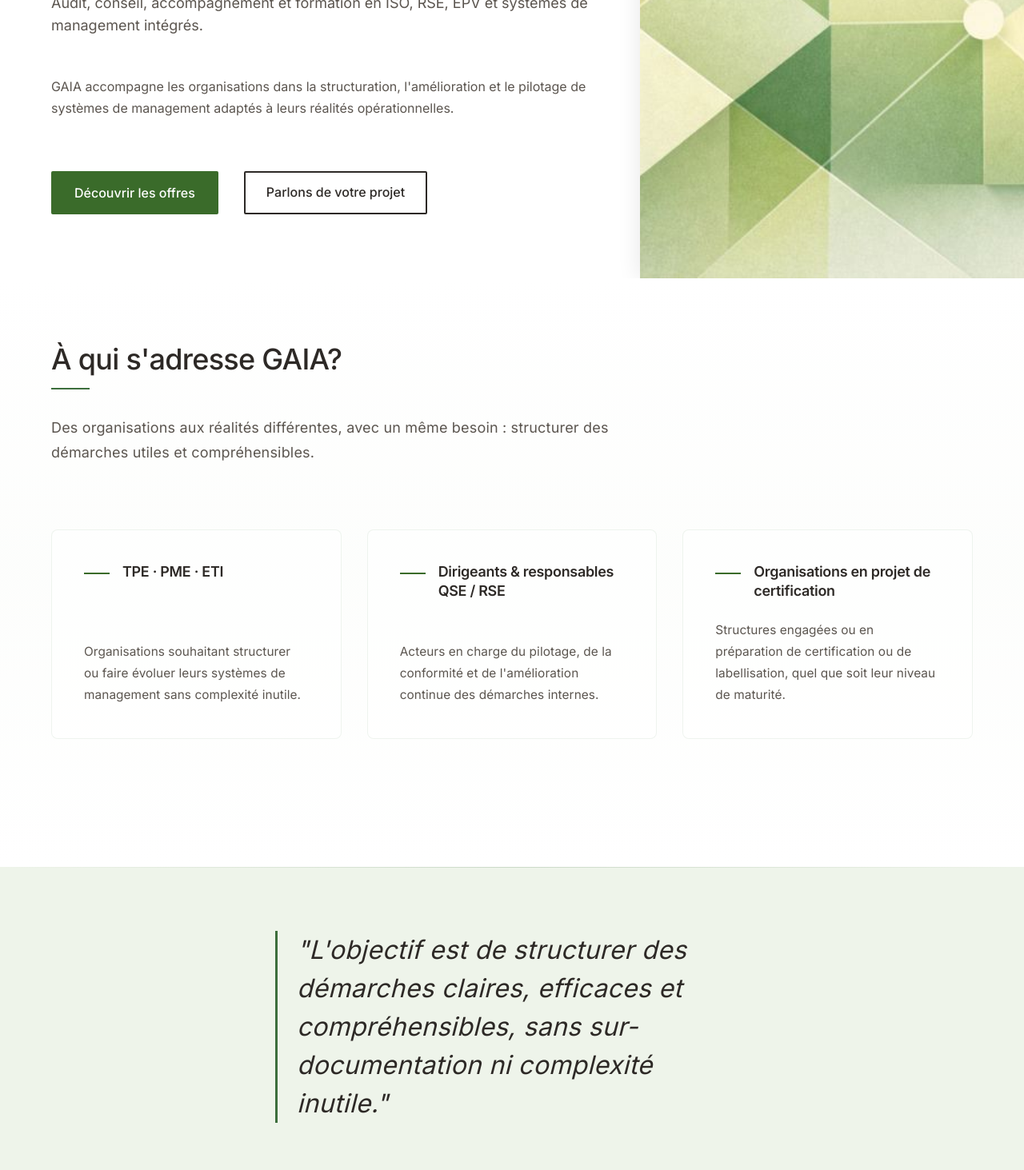
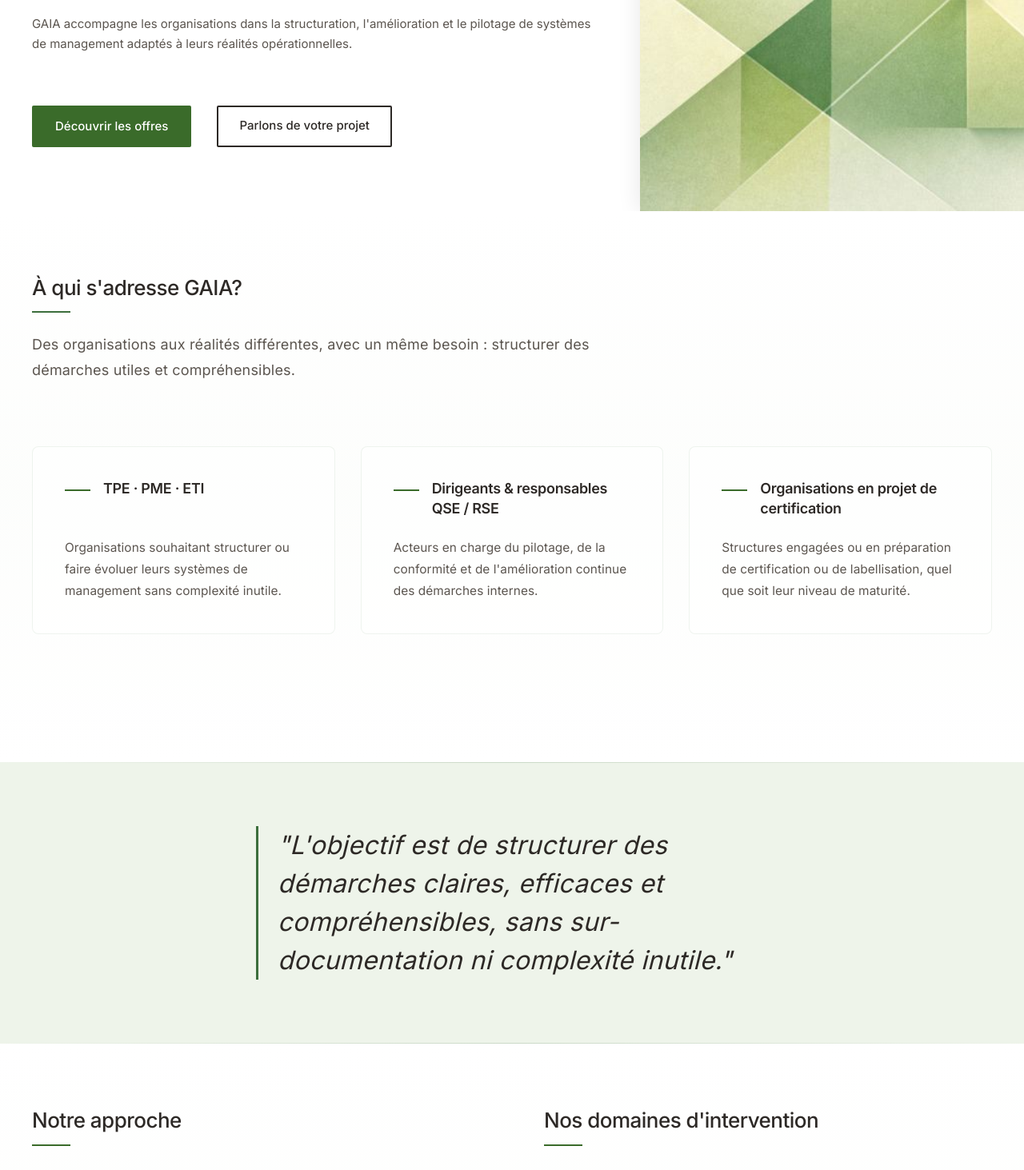
Before and after one commit to charles4nier/gaia, a Next.js app: page / in a window 1280 px wide. Shown: the part 460-1923 px from the top of the page at 80% size. Built offline with nearby package versions, Linux system fonts and the light colour scheme; no server answers.

Commit message:
Add mobile

```diff
--- a/features/home/Approach/style.scss
+++ b/features/home/Approach/style.scss
@@ -4,12 +4,12 @@
 	position: relative;
 
 	&__title {
-		font-family: var(--font-inter), sans-serif;
-		font-size: clamp(28px, 3vw, 36px);
-		font-weight: 500;
+		font-family: $font-family-primary;
+		font-size: $h2-size-desktop;
+		font-weight: $font-weight-medium;
 		color: $black-primary;
 		letter-spacing: -0.02em;
-		line-height: 1.2;
+		line-height: $line-height-tight;
 		margin-bottom: $spacing-lg; // 24px
 		text-align: left;
 		position: relative;
@@ -23,7 +23,7 @@
 			left: 0;
 			width: 48px;
 			height: 2px;
-			background: #3c6e3c;
+			background: $accent-green;
 		}
 	}
 
@@ -37,6 +37,38 @@
 		letter-spacing: 0.01em;
 		margin-bottom: $spacing-5xl; // 80px
 		text-align: left;
+	}
+
+	/* --- Desktop moyen (≤ 1280px) --- */
+	@media (max-width: $breakpoint-lg) {
+		&__title {
+			font-size: $h2-size-lg;
+		}
+	}
+
+	/* --- Tablette (≤ 1024px) --- */
+	@media (max-width: $breakpoint-md) {
+		&__title {
+			font-size: $h2-size-md;
+		}
+	}
+
+	/* --- Mobile (≤ 768px) --- */
+	@media (max-width: $breakpoint-sm) {
+		&__title {
+			font-size: $h2-size-sm;
+		}
+
+		&__subtitle {
+			margin-bottom: $spacing-2xl; // 80px
+		}
+	}
+
+	/* --- Petit Mobile (≤ 480px) --- */
+	@media (max-width: $breakpoint-xs) {
+		&__title {
+			font-size: $h2-size-xs;
+		}
 	}
 }
 
@@ -103,7 +135,7 @@
 		letter-spacing: 0.015em;
 	}
 
-	@media (max-width: 768px) {
+	@media (max-width: $breakpoint-sm) {
 		grid-template-columns: 1fr;
 		gap: 0;
 
--- a/features/home/Domains/style.scss
+++ b/features/home/Domains/style.scss
@@ -4,12 +4,12 @@
 	position: relative;
 
 	&__title {
-		font-family: var(--font-inter), sans-serif;
-		font-size: clamp(28px, 3vw, 36px);
-		font-weight: 500;
+		font-family: $font-family-primary;
+		font-size: $h2-size-desktop;
+		font-weight: $font-weight-medium;
 		color: $black-primary;
 		letter-spacing: -0.02em;
-		line-height: 1.2;
+		line-height: $line-height-tight;
 		margin-bottom: $spacing-4xl; // 64px
 		text-align: left;
 		position: relative;
@@ -23,7 +23,7 @@
 			left: 0;
 			width: 48px;
 			height: 2px;
-			background: #3c6e3c;
+			background: $accent-green;
 		}
 	}
 
@@ -66,12 +66,38 @@
 		}
 	}
 
-	@media (max-width: 768px) {
+	/* --- Desktop moyen (≤ 1280px) --- */
+	@media (max-width: $breakpoint-lg) {
+		&__title {
+			font-size: $h2-size-lg;
+		}
+	}
+
+	/* --- Tablette (≤ 1024px) --- */
+	@media (max-width: $breakpoint-md) {
+		&__title {
+			font-size: $h2-size-md;
+		}
+	}
+
+	/* --- Mobile (≤ 768px) --- */
+	@media (max-width: $breakpoint-sm) {
 		padding: $spacing-3xl 0;
+
+		&__title {
+			font-size: $h2-size-sm;
+		}
 
 		&__wrapper {
 			grid-template-columns: 1fr;
 			gap: $spacing-xl;
 		}
 	}
+
+	/* --- Petit Mobile (≤ 480px) --- */
+	@media (max-width: $breakpoint-xs) {
+		&__title {
+			font-size: $h2-size-xs;
+		}
+	}
 }
--- a/features/home/TargetAudience/style.scss
+++ b/features/home/TargetAudience/style.scss
@@ -12,13 +12,13 @@
 	}
 
 	&__title {
-		font-family: var(--font-inter), sans-serif;
-		font-size: clamp(28px, 3vw, 36px);
-		font-weight: 500;
+		font-family: $font-family-primary;
+		font-size: $h2-size-desktop;
+		font-weight: $font-weight-medium;
 		color: $black-primary;
 		letter-spacing: -0.02em; // Légère compression pour élégance
-		line-height: 1.2;
-		margin-bottom: $spacing-xl; // 32px - espacement plus généreux après titre
+		line-height: $line-height-tight;
+		margin-bottom: $title-margin-bottom-desktop;
 		position: relative;
 		padding-bottom: $spacing-md;
 
@@ -133,10 +133,20 @@
 		}
 	}
 
-	@media (max-width: 1024px) {
+	/* --- Desktop moyen (≤ 1280px) --- */
+	@media (max-width: $breakpoint-lg) {
+		&__title {
+			font-size: $h2-size-lg;
+			margin-bottom: $title-margin-bottom-tablet;
+		}
+	}
+
+	/* --- Tablette (≤ 1024px) --- */
+	@media (max-width: $breakpoint-md) {
 		padding: $spacing-4xl 0; // 64px sur tablette
 
 		&__title {
+			font-size: $h2-size-md;
 			margin-bottom: $spacing-lg; // 24px
 		}
 
@@ -161,10 +171,12 @@
 		}
 	}
 
-	@media (max-width: 768px) {
+	/* --- Mobile (≤ 768px) --- */
+	@media (max-width: $breakpoint-sm) {
 		padding: $spacing-3xl 0; // 48px sur mobile
 
 		&__title {
+			font-size: $h2-size-sm;
 			margin-bottom: $spacing-lg; // 24px
 		}
 
@@ -187,4 +199,11 @@
 			padding: $spacing-3xl 0; // 48px
 		}
 	}
+
+	/* --- Petit Mobile (≤ 480px) --- */
+	@media (max-width: $breakpoint-xs) {
+		&__title {
+			font-size: $h2-size-xs;
+		}
+	}
 }
--- a/shared/styles/index.scss
+++ b/shared/styles/index.scss
@@ -29,7 +29,7 @@
 
 body {
 	width: 100%;
-	line-height: 1.5;
+	line-height: $line-height-normal;
 	padding-top: 60px;
 	padding-bottom: 400px;
 	background-color: $black-primary;
@@ -37,6 +37,11 @@
 
 	> * {
 		pointer-events: auto;
+	}
+
+	@media (max-width: $breakpoint-sm) {
+		padding-top: 60px;
+		padding-bottom: 653px;
 	}
 }
 
@@ -70,31 +75,41 @@
 	list-style: none;
 }
 
+/* =========================
+   📝 Typography Base Styles
+   ========================= */
+
 h1,
 h2,
 h3 {
-	font-family: var(--font-inter), sans-serif;
+	font-family: $font-family-primary;
+	font-weight: $font-weight-medium;
+	line-height: $line-height-tight;
+	color: $black-primary;
 }
 
 h1 {
-	font-weight: 500;
+	font-size: $h1-size-desktop;
+	font-weight: $font-weight-medium;
 }
 
 h2 {
-	font-weight: 500;
-	font-size: 30px;
-	margin-bottom: 20px;
+	font-size: $h2-size-desktop;
+	font-weight: $font-weight-medium;
+	margin-bottom: $title-margin-bottom-desktop;
 }
 
 h3 {
-	font-weight: 500;
+	font-size: $h3-size-desktop;
+	font-weight: $font-weight-medium;
 }
 
 p {
 	color: $black-primary;
-	font-family: var(--font-inter), sans-serif;
-	font-size: 16px;
-	font-weight: 400; /* regular */
+	font-family: $font-family-primary;
+	font-size: $body-size-desktop;
+	font-weight: $font-weight-regular;
+	line-height: $line-height-relaxed;
 }
 
 /* =========================
@@ -102,58 +117,44 @@
    ========================= */
 
 .text-level-1 {
-	font-family: var(--font-inter), sans-serif;
-	font-size: $text-size-level-1;
-	font-weight: 400;
+	font-family: $font-family-primary;
+	font-size: $text-size-level-1-desktop;
+	font-weight: $font-weight-regular;
 	color: $black-primary;
-	line-height: 1.6;
+	line-height: $line-height-relaxed;
 	margin: 0;
 }
 
 .text-level-2 {
-	font-family: var(--font-inter), sans-serif;
-	font-size: $text-size-level-2;
-	font-weight: 400;
+	font-family: $font-family-primary;
+	font-size: $text-size-level-2-desktop;
+	font-weight: $font-weight-regular;
 	color: $black-primary;
-	line-height: 1.7;
+	line-height: $line-height-loose;
 	margin: 0;
 }
 
 .text-level-3 {
-	font-family: var(--font-inter), sans-serif;
-	font-size: $text-size-level-3;
-	font-weight: 400;
+	font-family: $font-family-primary;
+	font-size: $text-size-level-3-desktop;
+	font-weight: $font-weight-regular;
 	color: $black-primary;
-	line-height: 1.6;
+	line-height: $line-height-relaxed;
 	margin: 0;
-}
-
-@media (max-width: 768px) {
-	.text-level-1 {
-		font-size: $text-size-level-1-mobile;
-	}
-
-	.text-level-2 {
-		font-size: $text-size-level-2-mobile;
-	}
-
-	.text-level-3 {
-		font-size: $text-size-level-3-mobile;
-	}
 }
 
 button,
 a,
 caption,
 li {
-	font-family: var(--font-inter), sans-serif;
-	font-size: 16px;
-	font-weight: 500; /* medium */
+	font-family: $font-family-primary;
+	font-size: $body-size-desktop;
+	font-weight: $font-weight-medium;
 }
 
 button,
 a {
-	font-weight: 500; /* medium */
+	font-weight: $font-weight-medium;
 	background: none;
 	padding: 14px 20px;
 	border: 1px solid transparent;
@@ -161,10 +162,14 @@
 	cursor: pointer;
 }
 
+/* =========================
+   📦 Container
+   ========================= */
+
 .container {
 	width: 100%;
-	max-width: 1600px;
-	padding: 0 $spacing-5xl;
+	max-width: $container-max-width-desktop;
+	padding: 0 $container-padding-x-desktop;
 	margin: 0 auto;
 }
 
@@ -172,18 +177,22 @@
 	border-radius: 9px;
 }
 
+/* =========================
+   🔘 Buttons
+   ========================= */
+
 .button-primary {
 	display: inline-block;
 	background-color: $accent-green;
 	color: $white;
 	padding: 14px 28px;
 	border-radius: 2px;
-	font-weight: 500; /* medium */
+	font-weight: $font-weight-medium;
 	text-align: center;
 	transition: background-color 0.3s ease;
 
 	&:hover {
-		background-color:$accent-green-dark;
+		background-color: $accent-green-dark;
 	}
 }
 
@@ -205,7 +214,7 @@
 	border: 2px solid $black-primary;
 	padding: 12px 26px;
 	border-radius: 2px;
-	font-weight: 500; /* medium */
+	font-weight: $font-weight-medium;
 	text-align: center;
 	transition: background-color 0.3s ease, color 0.3s ease;
 
@@ -221,12 +230,12 @@
 	color: $white;
 	padding: 14px 28px;
 	border-radius: 2px;
-	font-weight: 500; /* medium */
+	font-weight: $font-weight-medium;
 	text-align: center;
 	transition: background-color 0.3s ease;
 
 	&:hover {
-		background-color:$accent-green-dark;
+		background-color: $accent-green-dark;
 	}
 }
 
@@ -234,57 +243,147 @@
    📱 Breakpoints Responsive
    ========================= */
 
-@media (max-width: 1280px) {
+/* --- Desktop moyen (≤ 1280px) --- */
+@media (max-width: $breakpoint-lg) {
 	.container {
-		padding: 0 $spacing-4xl;
+		max-width: $container-max-width-tablet;
+		padding: 0 $container-padding-x-tablet;
+	}
+
+	h1 {
+		font-size: $h1-size-lg;
+	}
+
+	h2 {
+		font-size: $h2-size-lg;
+		margin-bottom: $title-margin-bottom-tablet;
+	}
+
+	h3 {
+		font-size: $h3-size-lg;
+	}
+
+	p {
+		font-size: $body-size-lg;
+	}
+
+	.text-level-1 {
+		font-size: $text-size-level-1-mobile;
+	}
+
+	.text-level-2 {
+		font-size: $text-size-level-2-mobile;
+	}
+
+	.text-level-3 {
+		font-size: $text-size-level-3-mobile;
+	}
+
+	button,
+	a,
+	caption,
+	li {
+		font-size: $body-size-lg;
 	}
 }
 
-@media (max-width: 1100px) {
+/* --- Tablette (≤ 1024px) --- */
+@media (max-width: $breakpoint-md) {
 	.container {
-		max-width: 100%;
-		padding: 0 $spacing-3xl;
+		padding: 0 $container-padding-x-tablet;
+	}
+
+	h1 {
+		font-size: $h1-size-md;
+	}
+
+	h2 {
+		font-size: $h2-size-md;
+		margin-bottom: $title-margin-bottom-tablet;
+	}
+
+	h3 {
+		font-size: $h3-size-md;
+	}
+
+	p {
+		font-size: $body-size-md;
+	}
+
+	button,
+	a,
+	caption,
+	li {
+		font-size: $body-size-md;
 	}
 }
 
-@media (max-width: 1024px) {
+/* --- Mobile (≤ 768px) --- */
+@media (max-width: $breakpoint-sm) {
 	.container {
-		padding: 0 $spacing-2xl;
+		max-width: $container-max-width-mobile;
+		padding: 0 $container-padding-x-mobile;
+	}
+
+	h1 {
+		font-size: $h1-size-sm;
 	}
 
 	h2 {
-		font-size: 28px;
+		font-size: $h2-size-sm;
+		margin-bottom: $title-margin-bottom-mobile;
+	}
+
+	h3 {
+		font-size: $h3-size-sm;
+	}
+
+	p {
+		font-size: $body-size-sm;
+	}
+
+	.text-level-1 {
+		font-size: $text-size-level-1-mobile;
+	}
+
+	.text-level-2 {
+		font-size: $text-size-level-2-mobile;
+	}
+
+	.text-level-3 {
+		font-size: $text-size-level-3-mobile;
+	}
+
+	button,
+	a,
+	caption,
+	li {
+		font-size: $body-size-sm;
 	}
 }
 
-@media (max-width: 768px) {
-	body {
-		padding-top: 70px;
-		padding-bottom: 653px;
+/* --- Petit Mobile (≤ 480px) --- */
+@media (max-width: $breakpoint-xs) {
+	.container {
+		padding: 0 $container-padding-x-xs;
 	}
 
-	.container {
-		padding: 0 $spacing-xl;
+	h1 {
+		font-size: $h1-size-xs;
 	}
 
 	h2 {
-		font-size: 26px;
-	}
-}
-
-@media (max-width: 480px) {
-	.container {
-		padding: 0 $spacing-md;
+		font-size: $h2-size-xs;
+		margin-bottom: $title-margin-bottom-mobile;
 	}
 
-	h2 {
-		font-size: 24px;
-		margin-bottom: 15px;
+	h3 {
+		font-size: $h3-size-xs;
 	}
 
 	p,
 	button,
 	a {
-		font-size: 15px;
+		font-size: $body-size-xs;
 	}
 }
--- a/shared/styles/variables.scss
+++ b/shared/styles/variables.scss
@@ -30,6 +30,16 @@
 $shadow-strong: 0 8px 30px rgba(0, 0, 0, 0.12);
 
 /* =========================
+   📱 Design System - Breakpoints
+   ========================= */
+
+$breakpoint-xs: 480px;        // Petit mobile
+$breakpoint-sm: 768px;        // Mobile / Tablette portrait
+$breakpoint-md: 1024px;       // Tablette paysage
+$breakpoint-lg: 1280px;       // Desktop moyen
+$breakpoint-xl: 1600px;       // Desktop large
+
+/* =========================
    📏 Design System - Spacing
    ========================= */
 
@@ -45,8 +55,9 @@
 $spacing-5xl: 80px;  // 10x
 
 /* --- Padding sections (vertical) --- */
-$section-padding-y: $spacing-4xl;      // 64px
-$section-padding-y-mobile: $spacing-3xl; // 48px
+$section-padding-y-desktop: $spacing-5xl;      // 80px
+$section-padding-y-tablet: $spacing-4xl;      // 64px
+$section-padding-y-mobile: $spacing-3xl;       // 48px
 
 /* --- Espacements internes (entre éléments dans un container) --- */
 $content-gap-sm: $spacing-sm;   // 8px - entre éléments proches
@@ -55,23 +66,88 @@
 $content-gap-xl: $spacing-xl;   // 32px - entre sections internes
 
 /* --- Marges de titres --- */
-$title-margin-bottom: $spacing-xl;        // 32px
-$title-margin-bottom-mobile: $spacing-lg; // 24px
+$title-margin-bottom-desktop: $spacing-xl;        // 32px
+$title-margin-bottom-tablet: $spacing-lg;         // 24px
+$title-margin-bottom-mobile: $spacing-md;         // 16px
 
-/* --- Padding container interne (réduit pour éviter doublon avec section) --- */
-$container-padding-y: $spacing-2xl;      // 40px (déjà défini dans .container)
-$container-padding-y-mobile: $spacing-lg; // 24px
+/* --- Padding container interne --- */
+$container-padding-y-desktop: $spacing-2xl;      // 40px
+$container-padding-y-tablet: $spacing-xl;       // 32px
+$container-padding-y-mobile: $spacing-lg;        // 24px
 
 /* =========================
-   📝 Design System - Typography Hierarchy
+   📐 Design System - Container Max Widths
    ========================= */
 
-/* --- Tailles de texte hiérarchiques --- */
-$text-size-level-1: 18px;  // Texte principal secondaire (tagline, intro important)
-$text-size-level-2: 16px;  // Texte standard (body)
-$text-size-level-3: 14px;  // Texte secondaire (description, sous-titres)
+$container-max-width-desktop: 1600px;
+$container-max-width-tablet: 100%;
+$container-max-width-mobile: 100%;
 
-/* --- Mobile --- */
+/* --- Padding horizontal container --- */
+$container-padding-x-desktop: $spacing-5xl;      // 80px
+$container-padding-x-tablet: $spacing-2xl;      // 40px
+$container-padding-x-mobile: $spacing-xl;       // 32px
+$container-padding-x-xs: $spacing-md;            // 16px
+
+/* =========================
+   📝 Design System - Typography
+   ========================= */
+
+/* --- Font Family --- */
+$font-family-primary: var(--font-inter), sans-serif;
+
+/* --- Font Weights --- */
+$font-weight-regular: 400;
+$font-weight-medium: 500;
+$font-weight-semibold: 600;
+$font-weight-bold: 700;
+
+/* --- Line Heights --- */
+$line-height-tight: 1.2;
+$line-height-normal: 1.5;
+$line-height-relaxed: 1.6;
+$line-height-loose: 1.7;
+
+/* --- Desktop Typography (> 1280px) --- */
+$h1-size-desktop: clamp(32px, 3.5vw, 40px);  // 32-40px
+$h2-size-desktop: clamp(20px, 2.5vw, 28px);  // 20-28px
+$h3-size-desktop: clamp(18px, 2vw, 22px);    // 18-22px
+$body-size-desktop: 16px;
+$small-size-desktop: 14px;
+
+/* --- Desktop moyen Typography (≤ 1280px) --- */
+$h1-size-lg: clamp(30px, 3vw, 36px);         // 30-36px
+$h2-size-lg: clamp(20px, 2.3vw, 26px);       // 20-26px
+$h3-size-lg: clamp(17px, 1.8vw, 20px);      // 17-20px
+$body-size-lg: 15px;
+$small-size-lg: 13px;
+
+/* --- Tablette Typography (≤ 1024px) --- */
+$h1-size-md: clamp(30px, 4vw, 32px);         // 28-32px
+$h2-size-md: clamp(20px, 2.5vw, 24px);       // 20-24px
+$h3-size-md: clamp(16px, 2vw, 18px);         // 16-18px
+$body-size-md: 15px;
+$small-size-md: 13px;
+
+/* --- Mobile Typography (≤ 768px) --- */
+$h1-size-sm: clamp(30px, 4.5vw, 30px);       // 24-30px
+$h2-size-sm: clamp(20px, 3vw, 22px);         // 20-22px
+$h3-size-sm: clamp(15px, 2.5vw, 17px);       // 15-17px
+$body-size-sm: 15px;
+$small-size-sm: 13px;
+
+/* --- Petit Mobile Typography (≤ 480px) --- */
+$h1-size-xs: clamp(30px, 5vw, 28px);         // 22-28px
+$h2-size-xs: clamp(20px, 3.5vw, 20px);       // 20px fixe
+$h3-size-xs: clamp(14px, 3vw, 16px);         // 14-16px
+$body-size-xs: 14px;
+$small-size-xs: 12px;
+
+/* --- Tailles de texte hiérarchiques (classes utilitaires) --- */
+$text-size-level-1-desktop: 18px;
+$text-size-level-2-desktop: 16px;
+$text-size-level-3-desktop: 14px;
+
 $text-size-level-1-mobile: 16px;
 $text-size-level-2-mobile: 15px;
 $text-size-level-3-mobile: 13px;
```
Also changed, not shown: features/home/CTA/style.scss (+50 -9 lines), features/home/Hero/style.scss (+59 -23 lines), features/home/Why/style.scss (+42 -13 lines).
